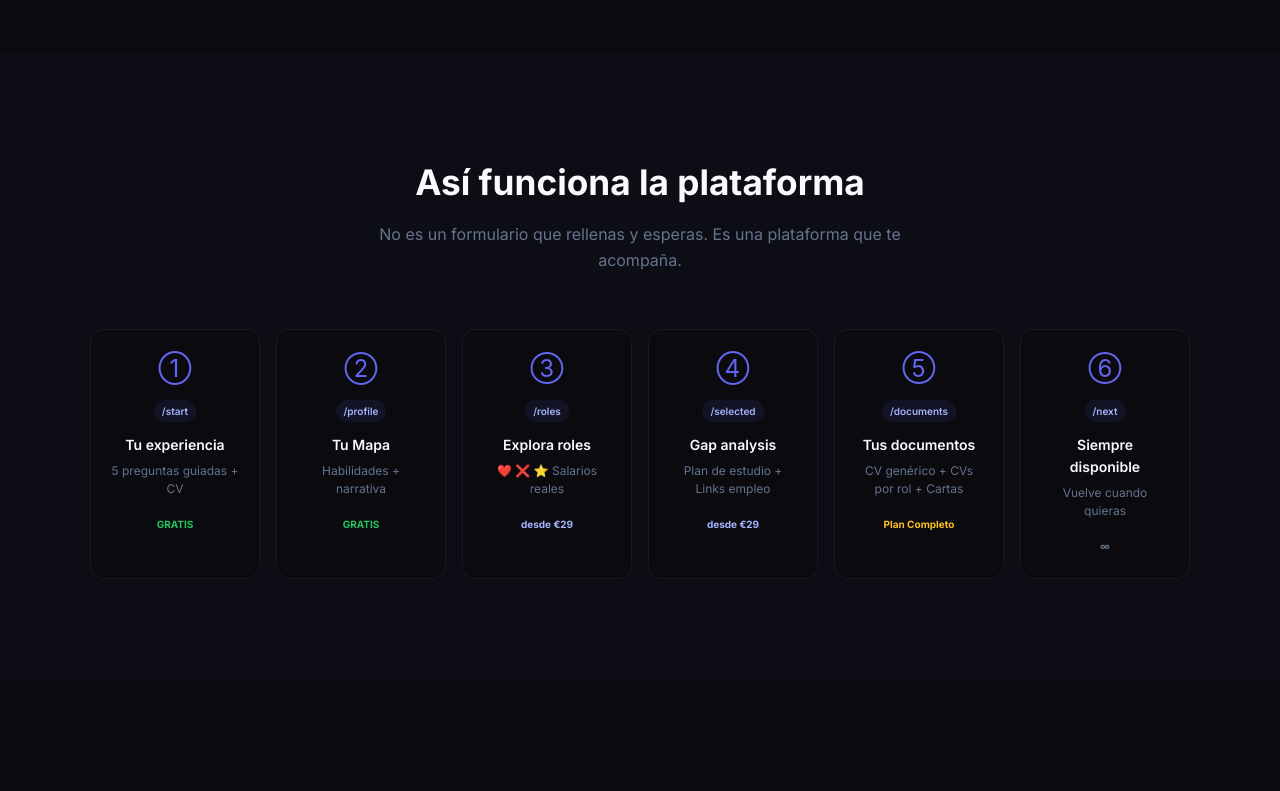
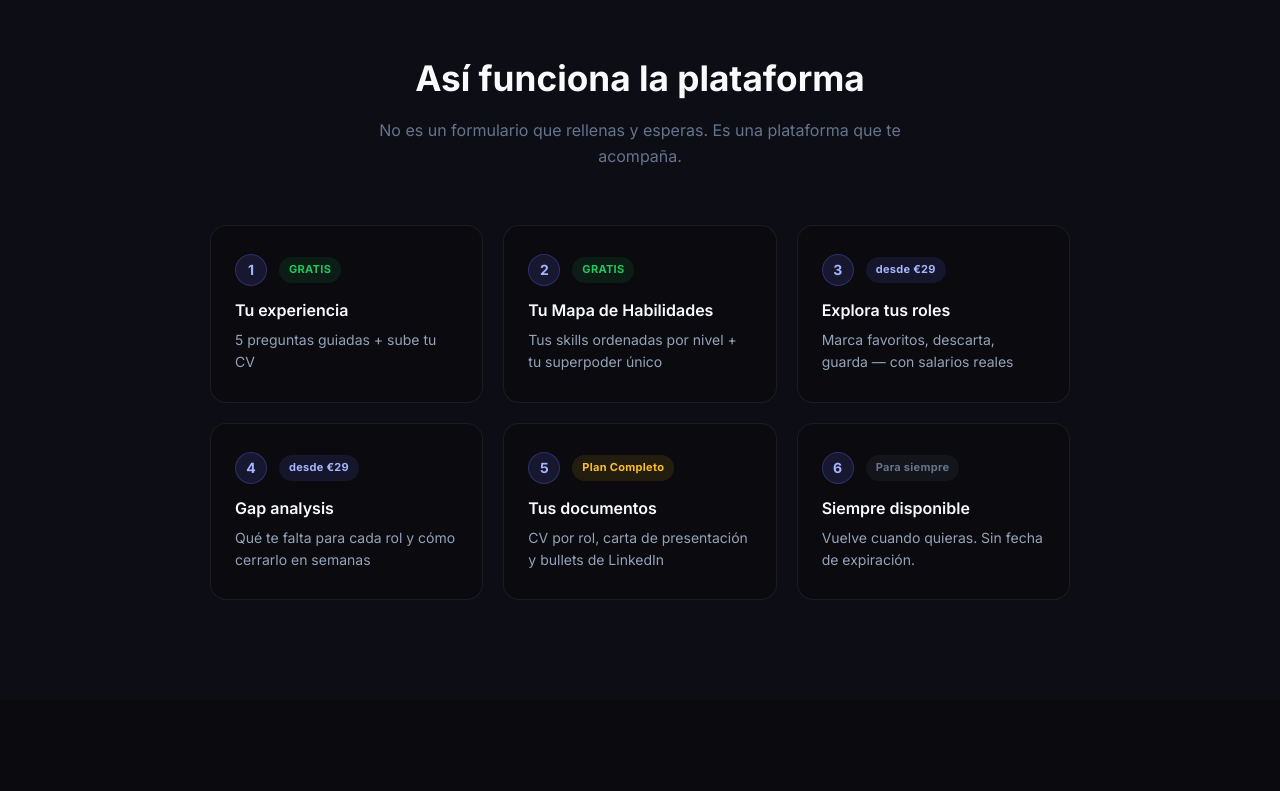
Before and after one commit to medinet22/carrera-negoia, a Next.js app: page / in a window 1280 px wide. Shown: the part 1737-2528 px from the top of the page. Built offline with nearby package versions, Linux system fonts and the light colour scheme.

Commit message:
redesign: sección pasos 3x2 grid legible (16px body, 32px número) + sección ICP más compacta

```diff
--- a/app/page.js
+++ b/app/page.js
@@ -308,7 +308,7 @@ export default function Home() {
 
       {/* ========== SECCIÓN 3: ESTO ES PARA TI SI... ========== */}
       <section style={{
-        padding: '100px 20px',
+        padding: '64px 20px',
         background: '#0a0a0f'
       }}>
         <div style={{ maxWidth: '900px', margin: '0 auto' }}>
@@ -356,7 +356,7 @@ export default function Home() {
               <div key={i} style={{
                 background: '#0d0d16',
                 borderRadius: '16px',
-                padding: '28px',
+                padding: '20px 20px',
                 border: '1px solid rgba(255,255,255,0.06)'
               }}>
                 <div style={{
@@ -410,57 +410,63 @@ export default function Home() {
 
           <div style={{
             display: 'grid',
-            gridTemplateColumns: 'repeat(auto-fit, minmax(160px, 1fr))',
-            gap: '16px'
+            gridTemplateColumns: 'repeat(3, 1fr)',
+            gap: '20px',
+            maxWidth: '860px',
+            margin: '0 auto'
           }}>
             {[
-              { step: '①', url: '/start', title: 'Tu experiencia', desc: '5 preguntas guiadas + CV', badge: 'GRATIS', badgeColor: '#22c55e' },
-              { step: '②', url: '/profile', title: 'Tu Mapa', desc: 'Habilidades + narrativa', badge: 'GRATIS', badgeColor: '#22c55e' },
-              { step: '③', url: '/roles', title: 'Explora roles', desc: '❤️ ❌ ⭐ Salarios reales', badge: 'desde €29', badgeColor: '#a5b4fc' },
-              { step: '④', url: '/selected', title: 'Gap analysis', desc: 'Plan de estudio + Links empleo', badge: 'desde €29', badgeColor: '#a5b4fc' },
-              { step: '⑤', url: '/documents', title: 'Tus documentos', desc: 'CV genérico + CVs por rol + Cartas', badge: 'Plan Completo', badgeColor: '#fbbf24' },
-              { step: '⑥', url: '/next', title: 'Siempre disponible', desc: 'Vuelve cuando quieras', badge: '∞', badgeColor: '#64748b' }
+              { num: '1', title: 'Tu experiencia', desc: '5 preguntas guiadas + sube tu CV', badge: 'GRATIS', badgeColor: '#22c55e', badgeBg: 'rgba(34,197,94,0.1)' },
+              { num: '2', title: 'Tu Mapa de Habilidades', desc: 'Tus skills ordenadas por nivel + tu superpoder único', badge: 'GRATIS', badgeColor: '#22c55e', badgeBg: 'rgba(34,197,94,0.1)' },
+              { num: '3', title: 'Explora tus roles', desc: 'Marca favoritos, descarta, guarda — con salarios reales', badge: 'desde €29', badgeColor: '#a5b4fc', badgeBg: 'rgba(99,102,241,0.12)' },
+              { num: '4', title: 'Gap analysis', desc: 'Qué te falta para cada rol y cómo cerrarlo en semanas', badge: 'desde €29', badgeColor: '#a5b4fc', badgeBg: 'rgba(99,102,241,0.12)' },
+              { num: '5', title: 'Tus documentos', desc: 'CV por rol, carta de presentación y bullets de LinkedIn', badge: 'Plan Completo', badgeColor: '#fbbf24', badgeBg: 'rgba(251,191,36,0.1)' },
+              { num: '6', title: 'Siempre disponible', desc: 'Vuelve cuando quieras. Sin fecha de expiración.', badge: 'Para siempre', badgeColor: '#64748b', badgeBg: 'rgba(100,116,139,0.1)' }
             ].map((item, i) => (
               <div key={i} style={{
                 background: '#0a0a0f',
-                borderRadius: '14px',
-                padding: '20px',
-                border: '1px solid rgba(255,255,255,0.06)',
-                textAlign: 'center'
+                borderRadius: '16px',
+                padding: '28px 24px',
+                border: '1px solid rgba(255,255,255,0.07)',
+                display: 'flex',
+                flexDirection: 'column',
+                gap: '0'
               }}>
-                <span style={{
-                  fontSize: '24px',
-                  color: '#6366f1',
-                  display: 'block',
-                  marginBottom: '8px'
-                }}>{item.step}</span>
-                <span style={{
-                  display: 'inline-block',
-                  background: 'rgba(99,102,241,0.1)',
-                  color: '#a5b4fc',
-                  fontSize: '10px',
+                <div style={{ display: 'flex', alignItems: 'center', gap: '12px', marginBottom: '14px' }}>
+                  <span style={{
+                    width: '32px', height: '32px',
+                    borderRadius: '50%',
+                    background: 'rgba(99,102,241,0.15)',
+                    border: '1px solid rgba(99,102,241,0.3)',
+                    color: '#a5b4fc',
+                    fontSize: '14px',
+                    fontWeight: '700',
+                    display: 'flex', alignItems: 'center', justifyContent: 'center',
+                    flexShrink: '0'
+                  }}>{item.num}</span>
+                  <span style={{
+                    background: item.badgeBg,
+                    color: item.badgeColor,
+                    fontSize: '11px',
+                    fontWeight: '700',
+                    padding: '4px 10px',
+                    borderRadius: '100px',
+                    letterSpacing: '0.3px'
+                  }}>{item.badge}</span>
+                </div>
+                <h4 style={{
+                  margin: '0 0 8px 0',
+                  color: '#f8fafc',
+                  fontSize: '16px',
                   fontWeight: '600',
-                  padding: '3px 8px',
-                  borderRadius: '100px',
-                  marginBottom: '12px'
-                }}>{item.url}</span>
-                <h4 style={{
-                  margin: '0 0 6px 0',
-                  color: '#f8fafc',
-                  fontSize: '14px',
-                  fontWeight: '600'
+                  lineHeight: '1.3'
                 }}>{item.title}</h4>
                 <p style={{
-                  margin: '0 0 12px 0',
-                  color: '#64748b',
-                  fontSize: '12px',
-                  lineHeight: '1.5'
+                  margin: 0,
+                  color: '#94a3b8',
+                  fontSize: '14px',
+                  lineHeight: '1.6'
                 }}>{item.desc}</p>
-                <span style={{
-                  fontSize: '10px',
-                  fontWeight: '700',
-                  color: item.badgeColor
-                }}>{item.badge}</span>
               </div>
             ))}
           </div>
```
